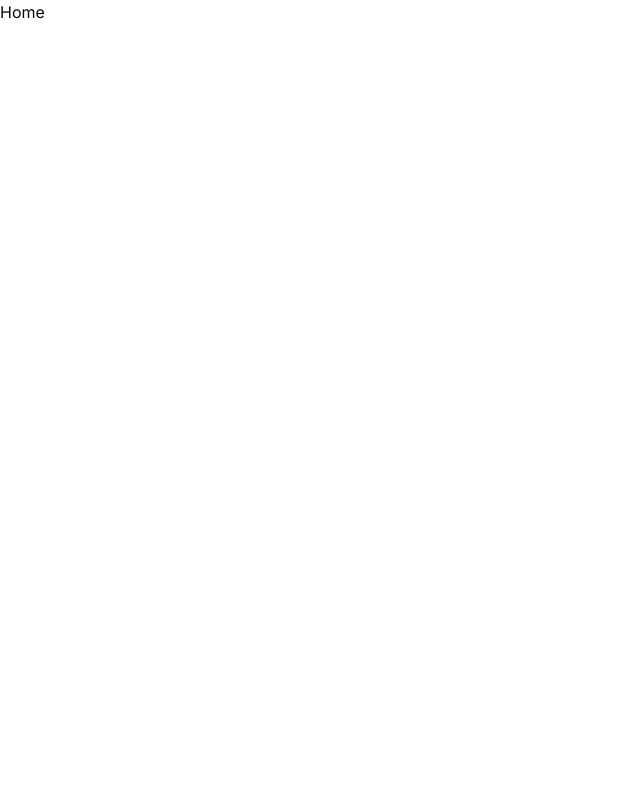
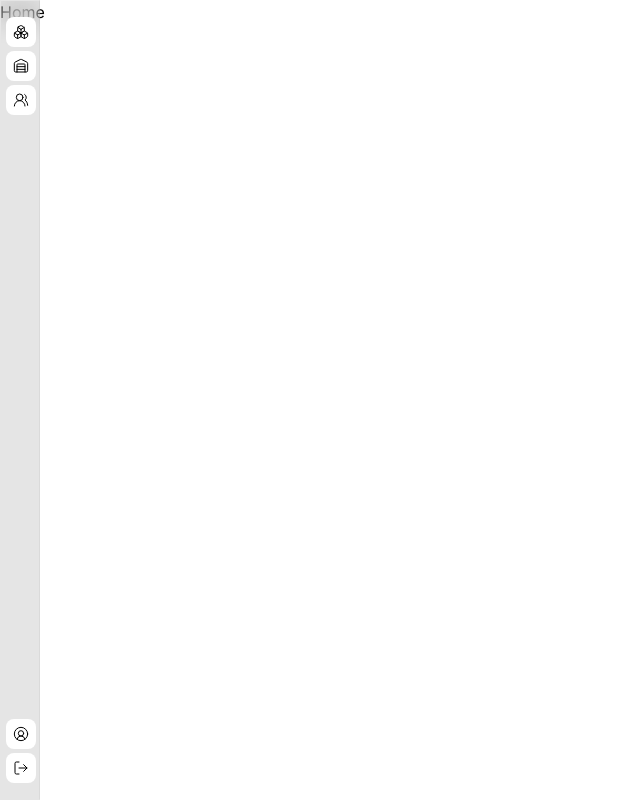
Before and after one commit to wkingsurin/ws-admin, a Next.js app: page / in a window 1280 px wide. Shown: the whole page, without its empty margins (0-640 px from the left). Built offline with nearby package versions, Linux system fonts and the light colour scheme.

Commit message:
feat: create and render Aside component

```diff
--- a/app/layout.tsx
+++ b/app/layout.tsx
@@ -2,6 +2,7 @@ import type { Metadata } from "next";
 import { Geist, Geist_Mono, Inter } from "next/font/google";
 import "./globals.css";
 import { cn } from "@/lib/utils";
+import Aside from "@/components/aside/aside";
 
 const inter = Inter({ subsets: ["latin"], variable: "--font-sans" });
 
@@ -33,7 +34,10 @@ export default function RootLayout({ children }: LayoutProps<"/">) {
         inter.variable,
       )}
     >
-      <body className="min-h-full flex flex-col">{children}</body>
+      <body className="min-h-full flex flex-col">
+        <Aside />
+        {children}
+      </body>
     </html>
   );
 }
--- /dev/null
+++ b/components/aside/aside.tsx
@@ -0,0 +1,63 @@
+"use client";
+
+import Link from "next/link";
+import { ACCOUNT, DASHBOARD_NAVIGATION } from "./constants";
+import { usePathname } from "next/navigation";
+
+export default function Aside() {
+  const path = usePathname();
+  const page = path.slice(1);
+
+  return (
+    <aside className="group/aside absolute flex flex-col justify-between w-10  hover:w-45 h-[100dvh] bg-black/10 backdrop-blur-[12px] px-[5px] py-4 transiton duration-100 border-[0.5px] border-r-black/5">
+      <nav className="flex flex-col gap-1 w-full">
+        {DASHBOARD_NAVIGATION.map((link) => {
+          const Icon = link.icon;
+          const active = page === link.label.toLowerCase();
+
+          return (
+            <Link
+              key={link.label}
+              href={link.href}
+              className={`group/aside-nav flex items-center gap-2 w-[30px] px-[7px] group-hover/aside:w-full h-[30px] rounded-md hover:bg-black/50 transition duration-100 overflow-hidden ${active ? "bg-black hover:bg-black!" : "bg-white"}`}
+            >
+              <Icon
+                className={`size-4 stroke-[1.5px] min-w-4 min-h-4 group-hover/aside-nav:stroke-white transition duration-100 ${active ? "stroke-white" : "stroke-black"}`}
+              />
+              <span
+                className={`w-0 group-hover/aside:w-auto group-hover/aside-nav:text-white ${active ? "text-white" : "text-black"} transition duration-100`}
+              >
+                {link.label}
+              </span>
+            </Link>
+          );
+        })}
+      </nav>
+      <div className="flex flex-col gap-1 w-full">
+        {ACCOUNT.map((link) => {
+          const Icon = link.icon;
+          const active = page === link.label.toLowerCase();
+
+          const isLogout = link.label.toLowerCase().includes("log out");
+
+          return (
+            <Link
+              key={link.label}
+              href={link.href}
+              className={`group/aside-acc flex items-center gap-2 w-[30px] px-[7px] group-hover/aside:w-full h-[30px] rounded-md transition duration-100 overflow-hidden ${active ? "bg-black hover:bg-black!" : "bg-white"} ${isLogout ? "hover:bg-red-300" : "hover:bg-black/50"}`}
+            >
+              <Icon
+                className={`size-4 stroke-[1.5px] min-w-4 min-h-4 transition duration-100 ${active ? "stroke-white" : "stroke-black"} ${isLogout ? "group-hover/aside-acc:stroke-red-600" : "group-hover/aside-acc:stroke-white"}`}
+              />
+              <span
+                className={`w-0 group-hover/aside:w-auto ${active ? "text-white" : "text-black"} transition duration-100 ${isLogout ? "group-hover/aside-acc:text-red-600" : "group-hover/aside-acc:text-white"}`}
+              >
+                {link.label}
+              </span>
+            </Link>
+          );
+        })}
+      </div>
+    </aside>
+  );
+}
--- /dev/null
+++ b/components/aside/constants.ts
@@ -0,0 +1,26 @@
+import {
+  Boxes,
+  CircleUserRound,
+  LogOut,
+  LucideIcon,
+  UsersRound,
+  Warehouse,
+} from "lucide-react";
+
+export const DASHBOARD_NAVIGATION: {
+  label: string;
+  icon: LucideIcon;
+  href: string;
+}[] = [
+  { label: "Orders", icon: Boxes, href: "/orders" },
+  { label: "Catalog", icon: Warehouse, href: "/catalog" },
+  { label: "Clients", icon: UsersRound, href: "/clients" },
+];
+export const ACCOUNT: {
+  label: string;
+  icon: LucideIcon;
+  href: string;
+}[] = [
+  { label: "Account", icon: CircleUserRound, href: "/account" },
+  { label: "Log out", icon: LogOut, href: "/" },
+];
```
